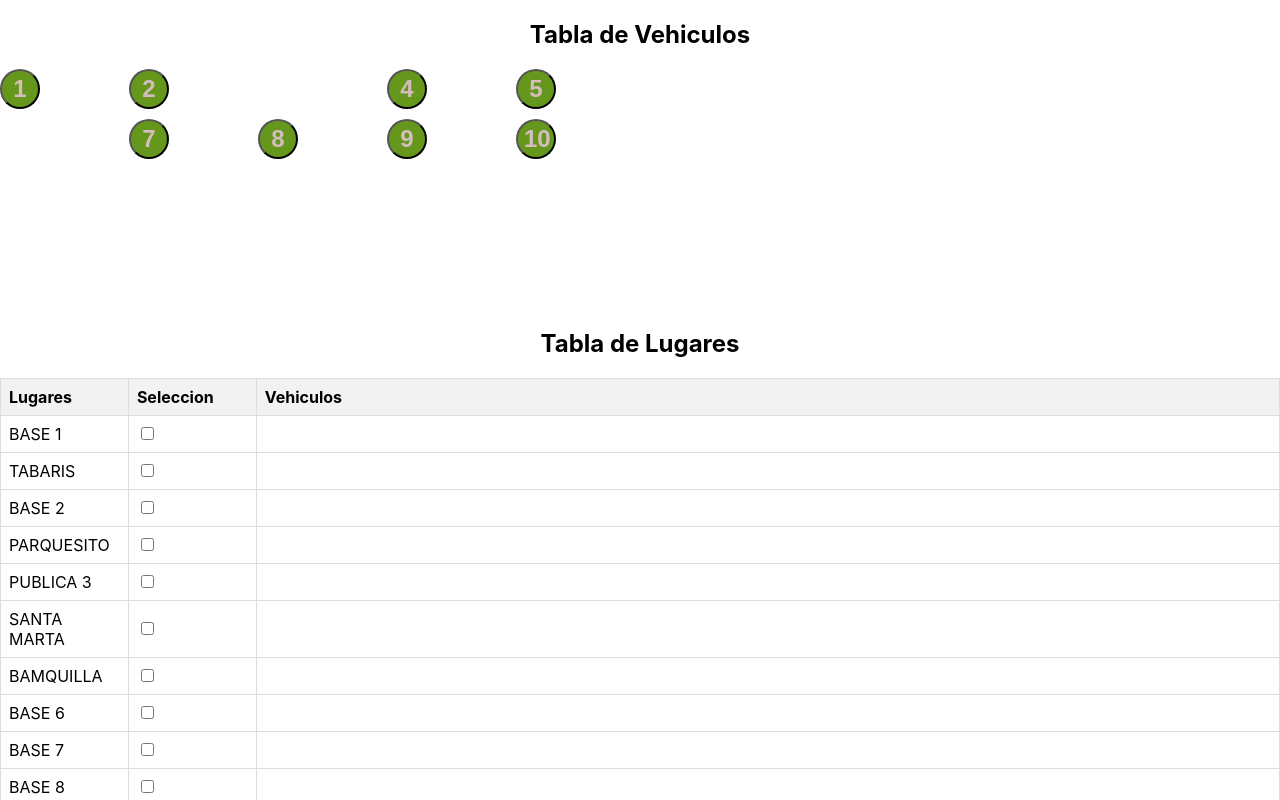
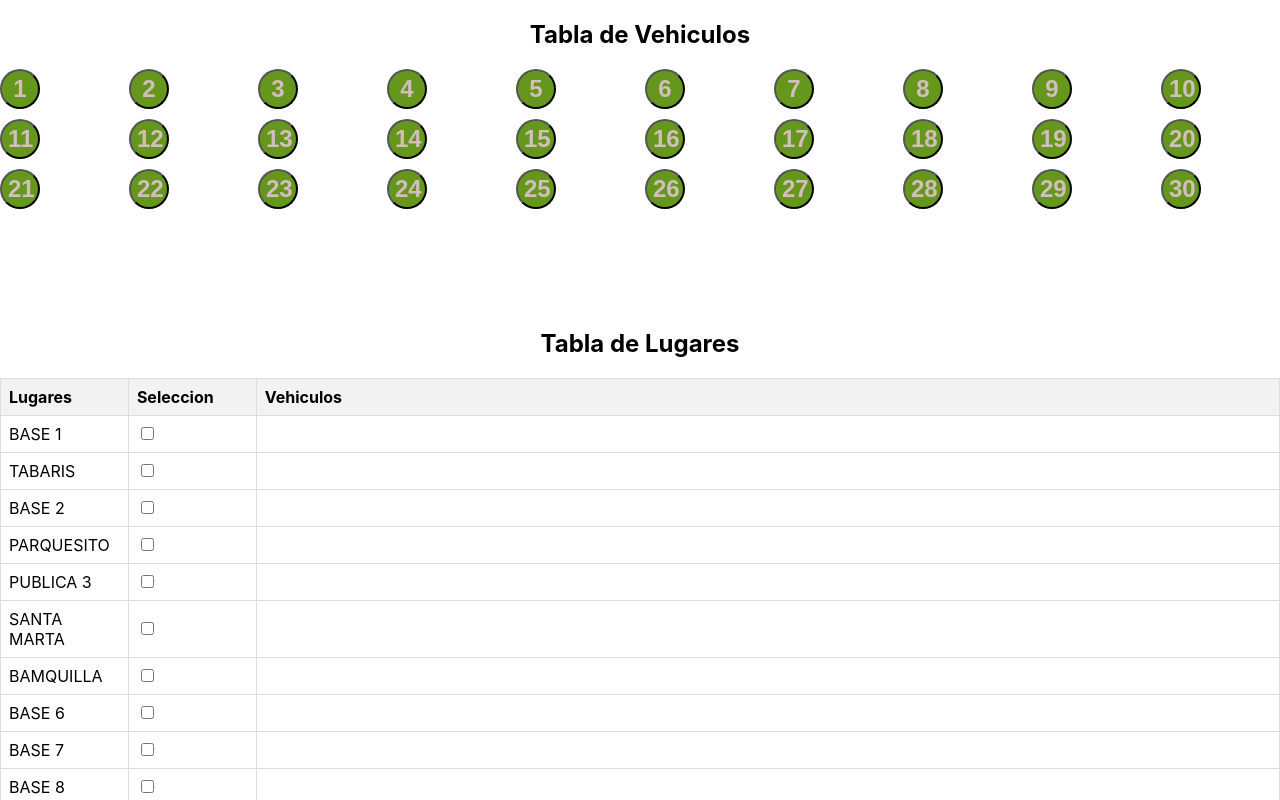
Before and after one commit to jlaurencio/vehicle-management-app, a React (Create React App) app: page / in a window 1280 px wide. Shown: the top 800 px of the page. Built offline with nearby package versions, Linux system fonts and the light colour scheme.

Commit message:
delete CNAME

```diff
--- a/src/App.css
+++ b/src/App.css
@@ -152,182 +152,104 @@
   grid-row: 1;
 }
 .item6 {
+  grid-column: 6;
+  grid-row: 1;
+}
+.item7 {
+  grid-column: 7;
+  grid-row: 1;
+}
+.item8 {
+  grid-column: 8;
+  grid-row: 1;
+}
+.item9 {
+  grid-column: 9;
+  grid-row: 1;
+}
+.item10 {
+  grid-column: 10;
+  grid-row: 1;
+}
+
+.item11 {
   grid-column: 1;
   grid-row: 2;
 }
-.item7 {
+.item12 {
   grid-column: 2;
   grid-row: 2;
 }
-.item8 {
+.item13 {
   grid-column: 3;
   grid-row: 2;
 }
-.item9 {
+.item14 {
   grid-column: 4;
   grid-row: 2;
 }
-.item10 {
+.item15 {
   grid-column: 5;
   grid-row: 2;
 }
-.item11 {
-  grid-column: 10;
+.item16 {
+  grid-column: 6;
   grid-row: 2;
 }
-.item12 {
-  grid-column: 10;
+.item17 {
+  grid-column: 7;
   grid-row: 2;
 }
-.item13 {
-  grid-column: 10;
-  grid-row: 2;
-}
-.item14 {
-  grid-column: 10;
-  grid-row: 2;
-}
-.item15 {
-  grid-column: 10;
-  grid-row: 2;
-}
-.item16{
-  grid-column: 10;
-  grid-row: 2;
-}
-.item17{
-  grid-column: 10;
-  grid-row: 2;
-}
-.item18{
-  grid-column: 10;
+.item18 {
+  grid-column: 8;
   grid-row: 2;
 }
 .item19 {
-  grid-column: 10;
+  grid-column: 9;
   grid-row: 2;
 }
 .item20 {
   grid-column: 10;
   grid-row: 2;
 }
+
 .item21 {
-  grid-column: 10;
-  grid-row: 2;
+  grid-column: 1;
+  grid-row: 3;
 }
 .item22 {
-  grid-column: 10;
-  grid-row: 2;
+  grid-column: 2;
+  grid-row: 3;
 }
 .item23 {
-  grid-column: 10;
-  grid-row: 2;
+  grid-column: 3;
+  grid-row: 3;
 }
 .item24 {
-  grid-column: 10;
-  grid-row: 2;
+  grid-column: 4;
+  grid-row: 3;
 }
 .item25 {
-  grid-column: 25;
-  grid-row: 1;
+  grid-column: 5;
+  grid-row: 3;
 }
 .item26 {
-  grid-column: 1;
-  grid-row: 2;
+  grid-column: 6;
+  grid-row: 3;
 }
 .item27 {
-  grid-column: 10;
-  grid-row: 2;
+  grid-column: 7;
+  grid-row: 3;
 }
 .item28 {
-  grid-column: 10;
-  grid-row: 2;
+  grid-column: 8;
+  grid-row: 3;
 }
 .item29 {
-  grid-column: 10;
-  grid-row: 2;
+  grid-column: 9;
+  grid-row: 3;
 }
 .item30 {
   grid-column: 10;
-  grid-row: 2;
+  grid-row: 3;
 }
-.item31 {
-  grid-column: 10;
-  grid-row: 2;
-}
-.item32 {
-  grid-column: 10;
-  grid-row: 2;
-}
-.item33 {
-  grid-column: 10;
-  grid-row: 2;
-}
-.item34 {
-  grid-column: 10;
-  grid-row: 2;
-}
-.item35 {
-  grid-column: 10;
-  grid-row: 2;
-}
-.item36 {
-  grid-column: 10;
-  grid-row: 2;
-}
-.item37 {
-  grid-column: 10;
-  grid-row: 2;
-}
-.item38 {
-  grid-column: 10;
-  grid-row: 2;
-}
-.item39 {
-  grid-column: 10;
-  grid-row: 2;
-}
-.item40 {
-  grid-column: 10;
-  grid-row: 2;
-}
-.item41 {
-  grid-column: 10;
-  grid-row: 2;
-}
-.item42 {
-  grid-column: 10;
-  grid-row: 2;
-}
-.item43 {
-  grid-column: 10;
-  grid-row: 2;
-}
-.item44 {
-  grid-column: 10;
-  grid-row: 2;
-}
-.item45 {
-  grid-column: 10;
-  grid-row: 2;
-}
-.item46 {
-  grid-column: 10;
-  grid-row: 2;
-}
-.item47 {
-  grid-column: 10;
-  grid-row: 2;
-}
-.item48 {
-  grid-column: 10;
-  grid-row: 2;
-}
-.item49 {
-  grid-column: 10;
-  grid-row: 2;
-}
-.item50 {
-  grid-column: 10;
-  grid-row: 2;
-}
--- a/src/App.js
+++ b/src/App.js
@@ -4,14 +4,38 @@ import React, { useState, useEffect, useRef } from 'react';
 
 function App() {
   const VehiclesList = [
-    { id: 1, name: "BHZ-074", item: "item1", lastPlaceId: 0 },
-    { id: 2, name: "BHZ-074", item: "item2", lastPlaceId: 0 },
-    { id: 4, name: "BHZ-074", item: "item4", lastPlaceId: 0 },
-    { id: 5, name: "BHZ-074", item: "item5", lastPlaceId: 0 },
-    { id: 7, name: "BHZ-074", item: "item7", lastPlaceId: 0 },
-    { id: 8, name: "BHZ-074", item: "item8", lastPlaceId: 0 },
-    { id: 9, name: "BHZ-074", item: "item9", lastPlaceId: 0 },
-    { id: 10, name: "BHZ-074", item: "item10", lastPlaceId: 0 },
+    { id: 1, name: "", item: "item1", lastPlaceId: 0 },
+    { id: 2, name: "", item: "item2", lastPlaceId: 0 },
+    { id: 3, name: "", item: "item3", lastPlaceId: 0 },
+    { id: 4, name: "", item: "item4", lastPlaceId: 0 },
+    { id: 5, name: "", item: "item5", lastPlaceId: 0 },
+    { id: 6, name: "", item: "item6", lastPlaceId: 0 },
+    { id: 7, name: "", item: "item7", lastPlaceId: 0 },
+    { id: 8, name: "", item: "item8", lastPlaceId: 0 },
+    { id: 9, name: "", item: "item9", lastPlaceId: 0 },
+    { id: 10, name: "", item: "item10", lastPlaceId: 0 },
+
+    { id: 11, name: "", item: "item11", lastPlaceId: 0 },
+    { id: 12, name: "", item: "item12", lastPlaceId: 0 },
+    { id: 13, name: "", item: "item13", lastPlaceId: 0 },
+    { id: 14, name: "", item: "item14", lastPlaceId: 0 },
+    { id: 15, name: "", item: "item15", lastPlaceId: 0 },
+    { id: 16, name: "", item: "item16", lastPlaceId: 0 },
+    { id: 17, name: "", item: "item17", lastPlaceId: 0 },
+    { id: 18, name: "", item: "item18", lastPlaceId: 0 },
+    { id: 19, name: "", item: "item19", lastPlaceId: 0 },
+    { id: 20, name: "", item: "item20", lastPlaceId: 0 },
+
+    { id: 21, name: "", item: "item21", lastPlaceId: 0 },
+    { id: 22, name: "", item: "item22", lastPlaceId: 0 },
+    { id: 23, name: "", item: "item23", lastPlaceId: 0 },
+    { id: 24, name: "", item: "item24", lastPlaceId: 0 },
+    { id: 25, name: "", item: "item25", lastPlaceId: 0 },
+    { id: 26, name: "", item: "item26", lastPlaceId: 0 },
+    { id: 27, name: "", item: "item27", lastPlaceId: 0 },
+    { id: 28, name: "", item: "item28", lastPlaceId: 0 },
+    { id: 29, name: "", item: "item29", lastPlaceId: 0 },
+    { id: 30, name: "", item: "item30", lastPlaceId: 0 },
     // ... (otros vehículos)
   ];
 
```
Also changed, not shown: 1 other file (tests, documents, lock files or other folders).
